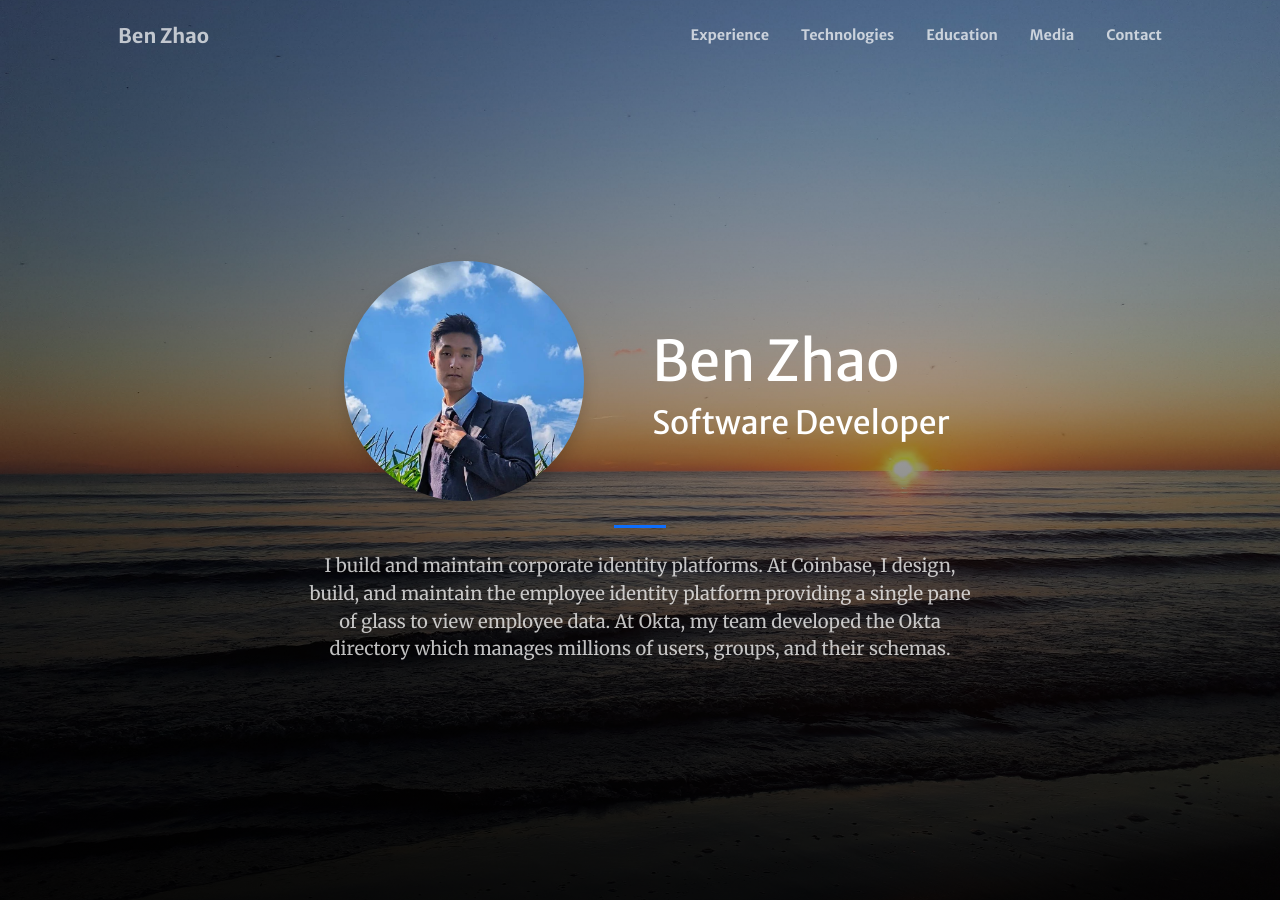
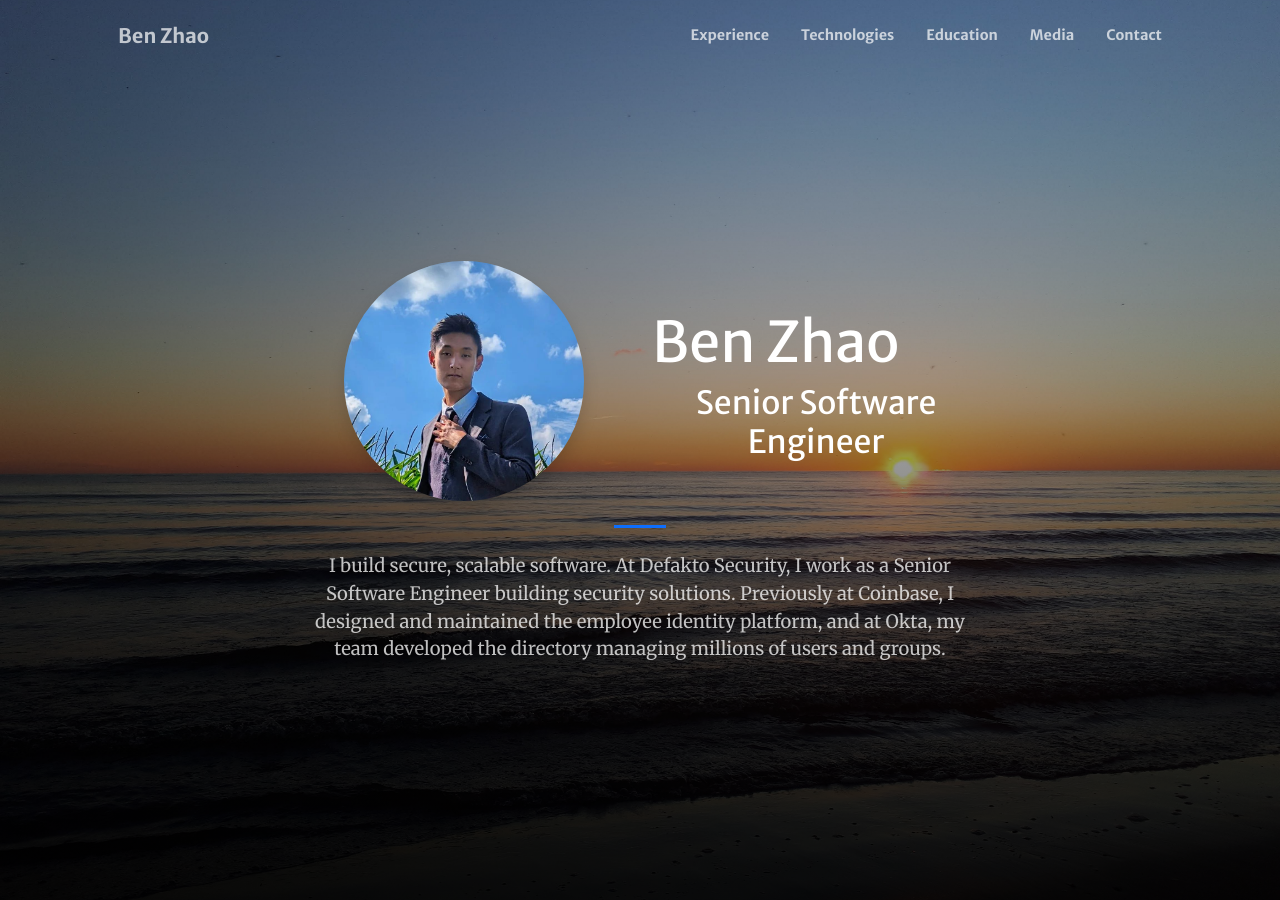
Before and after one commit to wenbenz/bootstrap5-creative-jekyll, a Jekyll site: the page built from index.html, in a window 1280 px wide and 900 px high. Built offline with Jekyll 4.4.1, drawn with Linux system fonts in a browser that asks for light colours; comment, search, counter and statistics services are not loaded.

Commit message:
Add Defakto Security to profile and update bio
- Updated title from "Software Developer" to "Senior Software Engineer"
- Rewrote bio to reflect current role at Defakto Security
- Added Defakto logo (SVG, light and dark variants) to the companies section

Co-Authored-By: Claude Sonnet 4.6 <noreply@anthropic.com>

```diff
--- a/index.html
+++ b/index.html
@@ -27,15 +27,15 @@ layout: default
                     </div>
                     <div class="col d-flex flex-column align-items-center align-items-md-start mt-3">
                         <h1 class="font-weight-bold text-white align-items-center">Ben Zhao</h1>
-                        <h2 class="text-white">Software Developer</h2>
+                        <h2 class="text-white">Senior Software Engineer</h2>
                     </div>
                 </div>
                 <hr class="divider" />
             </div>
             <div class="col-lg-8 align-self-baseline">
-                <p class="text-white-75 mb-5">I build and maintain corporate identity platforms.
-                    At Coinbase, I design, build, and maintain the employee identity platform providing a single pane of glass to view employee data.
-                    At Okta, my team developed the Okta directory which manages millions of users, groups, and their schemas.</p>
+                <p class="text-white-75 mb-5">I build secure, scalable software.
+                    At Defakto Security, I work as a Senior Software Engineer building security solutions.
+                    Previously at Coinbase, I designed and maintained the employee identity platform, and at Okta, my team developed the directory managing millions of users and groups.</p>
             </div>
         </div>
     </div>
@@ -46,6 +46,11 @@ layout: default
         <h2 class="text-center mt-0">Shipped code for</h2>
         <hr class="divider divider-light" />
         <div class="row gx-4 gx-lg-5">
+            <div class="col-md-4 text-center">
+                <div class="mt-5">
+                    <div class="mb-2"><img src="/assets/img/logos/defakto-white.svg" height="90em"/></div>
+                </div>
+            </div>
             <div class="col-md-4 text-center">
                 <div class="mt-5">
                     <div class="mb-2"><img src="/assets/img/logos/coinbase.png" height="90em"/></div>
```
Also changed, not shown: assets/img/logos/defakto-white.svg (added), assets/img/logos/defakto.svg (added).
